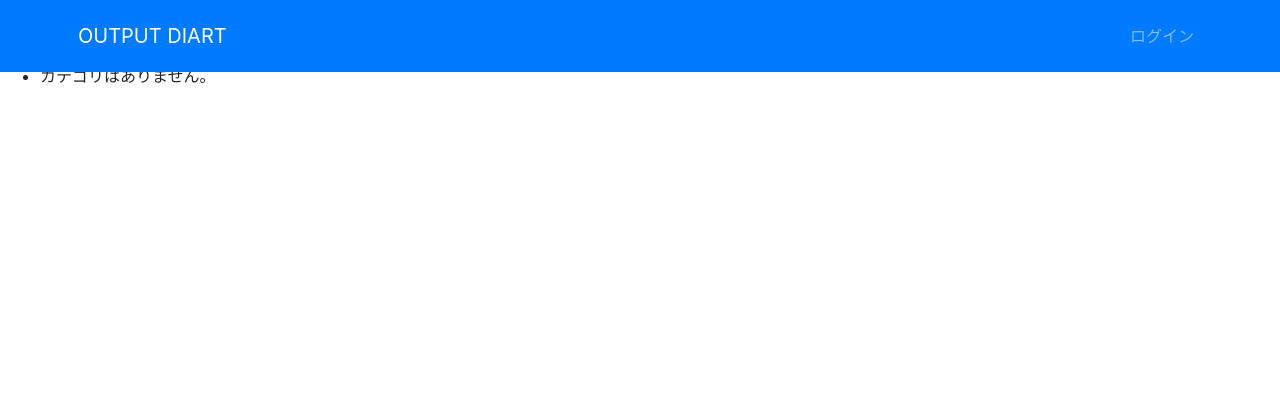
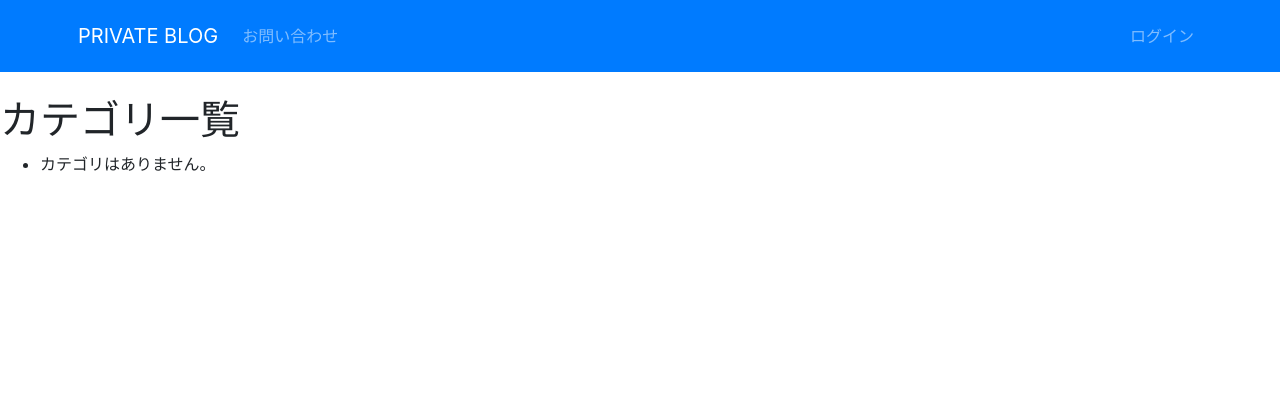
Before and after one commit to yanagswk/diary_applications, a Django app: page /categories/ in a window 1280 px wide. Shown: the top 420 px of the page. Run offline with Django 3.2, Linux system fonts and the light colour scheme; data comes from the database, SQL or seed files in the repository; data that the repository does not hold is empty; some libraries are stand-ins or nearby versions.

Commit message:
微調整

```diff
--- a/journal/templates/base.html
+++ b/journal/templates/base.html
@@ -25,7 +25,14 @@
         <!-- Navigation -->
         <nav class="navbar navbar-expand-lg navbar-dark bg-primary fixed-top">
           <div class="container">
-            <a class="navbar-brand" href="{% url 'journal:diary_list' %}">OUTPUT DIART</a>
+            <a class="navbar-brand" href="{% url 'journal:diary_list' %}">PRIVATE BLOG</a>
+
+            <ul class="navbar-nav mr-auto">
+              <li class="nav-item {% block active_inquiry %}{% endblock %}">
+                <a class="nav-link" href="{% url 'journal:inquiry' %}">お問い合わせ</a>
+              </li>
+            </ul>
+
             <ul class="navbar-nav ml-auto">
               {% if user.is_authenticated %}
                 <li class="nav-item">
--- a/journal/templates/category_list.html
+++ b/journal/templates/category_list.html
@@ -6,7 +6,7 @@
 {% block description %}カテゴリ一覧ページです。{% endblock %}
 
 {% block contents %}
-
+<div class="div-style">
   <h1>カテゴリ一覧</h1>
   <ul>
     {% for category in object_list %}
@@ -15,5 +15,5 @@
     <li>カテゴリはありません。</li>
     {% endfor %}
   </ul>
-
+</div>
 {% endblock %}
--- a/journal/templates/diary_list.html
+++ b/journal/templates/diary_list.html
@@ -14,7 +14,7 @@
 
         <div class="clearfix">
             <a class="btn btn-danger float-right" href="{% url 'journal:diary_create' %}">新規作成</a>
-            <a class="btn btn-danger float-right" href="{% url 'journal:inquiry' %}">お問い合わせ</a>
+
             {% include "journal/snippets/search_form.html" %}
 
         </div>
@@ -26,7 +26,6 @@
             <div class="row">
                 <main class="col-md-8">
 
-                    <section id='journal_list' class="container">
 
                         {% for journal in journal_list %}
                             <article class="post-preview">
@@ -44,7 +43,7 @@
                             <p>日記がありません。</p>
                         {% endfor %}
 
-                    </section>
+
 
                 </main>
                 <aside class="col-md-4">
--- a/journal/templates/journal/snippets/sidebar.html
+++ b/journal/templates/journal/snippets/sidebar.html
@@ -11,6 +11,9 @@
       </li>
       {% endfor %}
     </ul>
+    <div class="card-body text-center">
+      <a href="{% url 'journal:category_list' %}" class="card-link">すべてのカテゴリーを見る</a>
+    </div>
   </div>
 
   <div class="card">
--- a/journal/views.py
+++ b/journal/views.py
@@ -20,7 +20,7 @@
 class JournalListView(generic.ListView):
     model = Journal
     template_name = 'diary_list.html'
-    paginate_by = 6
+    paginate_by = 3
 
     def get_queryset(self):
         diaries = Journal.objects.order_by('-created_at')
```
Also changed, not shown: journal/templates/category_journal.html (+9 -0 lines), journal/templates/tag_journal.html (+12 -0 lines). Lines whose indentation alone changed are shown as unchanged.
